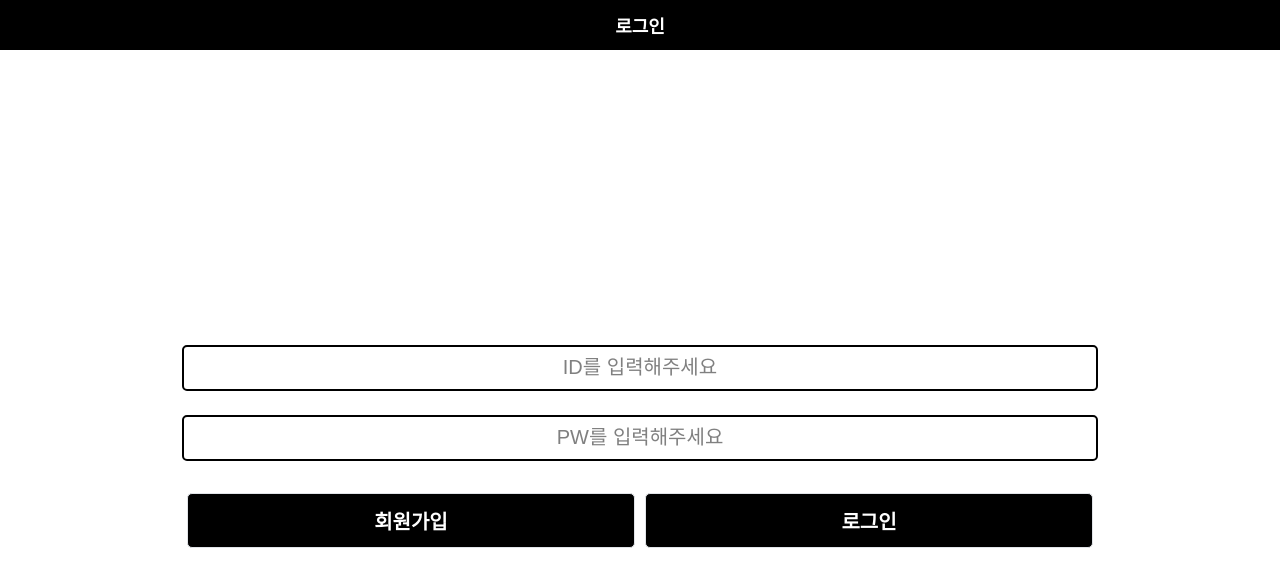
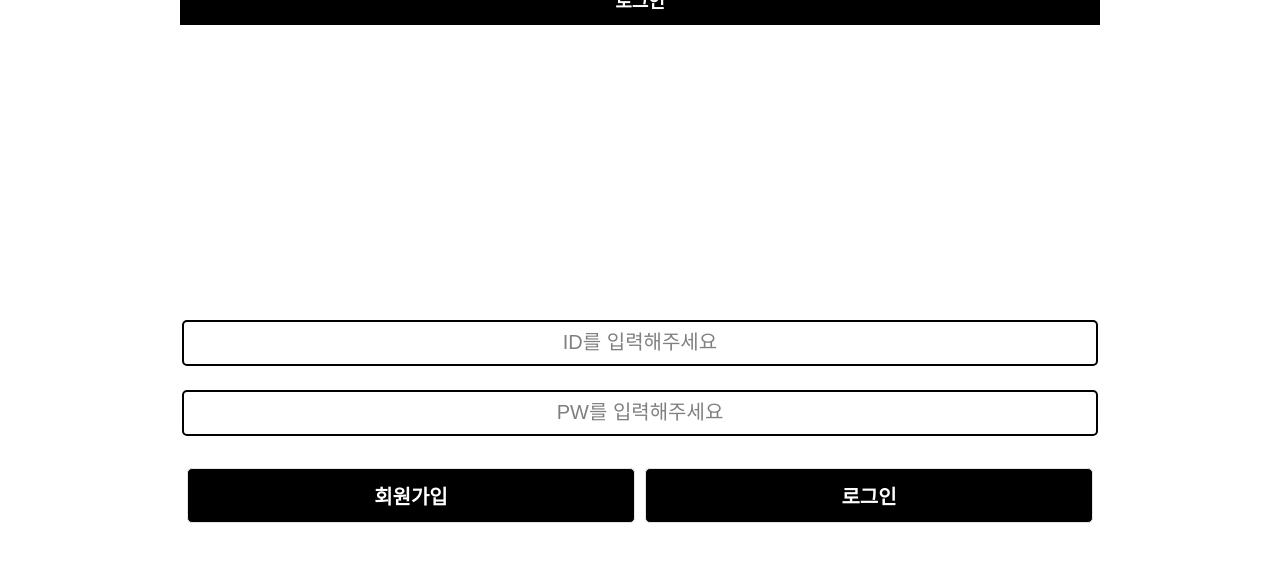
Before and after one commit to minsun0714/hanteo-react-query, a React (Vite) app: page / in a window 1280 px wide. Shown: the top 586 px of the page. Built offline with nearby package versions, Linux system fonts and the light colour scheme.

Commit message:
💄 에러 메시지 스타일 적용

```diff
--- a/src/components/ErrorFallback.tsx
+++ b/src/components/ErrorFallback.tsx
@@ -8,7 +8,7 @@ const ErrorFallback = () => {
 	};
 	return (
 		<>
-			<p>error</p>
+			<p className="error-message">something went wrong</p>
 			<button onClick={handleRetry}>Retry</button>
 		</>
 	);
--- a/src/style/main.css
+++ b/src/style/main.css
@@ -1,5 +1,9 @@
 body {
   margin: 0;
+  display: flex;
+  justify-content: center;
+  align-items: center;
+  height: 100vh;
 }
 
 header {
@@ -49,6 +53,10 @@ img {
 }
 p {
   color: black;
+}
+p.error-message {
+  color: red;
+  text-align: center;
 }
 
 button {
--- a/src/style/main.scss
+++ b/src/style/main.scss
@@ -31,6 +31,10 @@ $button-primary-height: 55px;
 
 body {
 	margin: 0;
+	display: flex;
+	justify-content: center;
+	align-items: center;
+	height: 100vh;
 }
 
 header {
@@ -80,6 +84,10 @@ img {
 
 p {
 	color: $primary-color;
+	&.error-message {
+		color: $warning-text-color;
+		text-align: center;
+	}
 }
 
 button {
```
Also changed, not shown: 1 other file (tests, documents, lock files or other folders).
